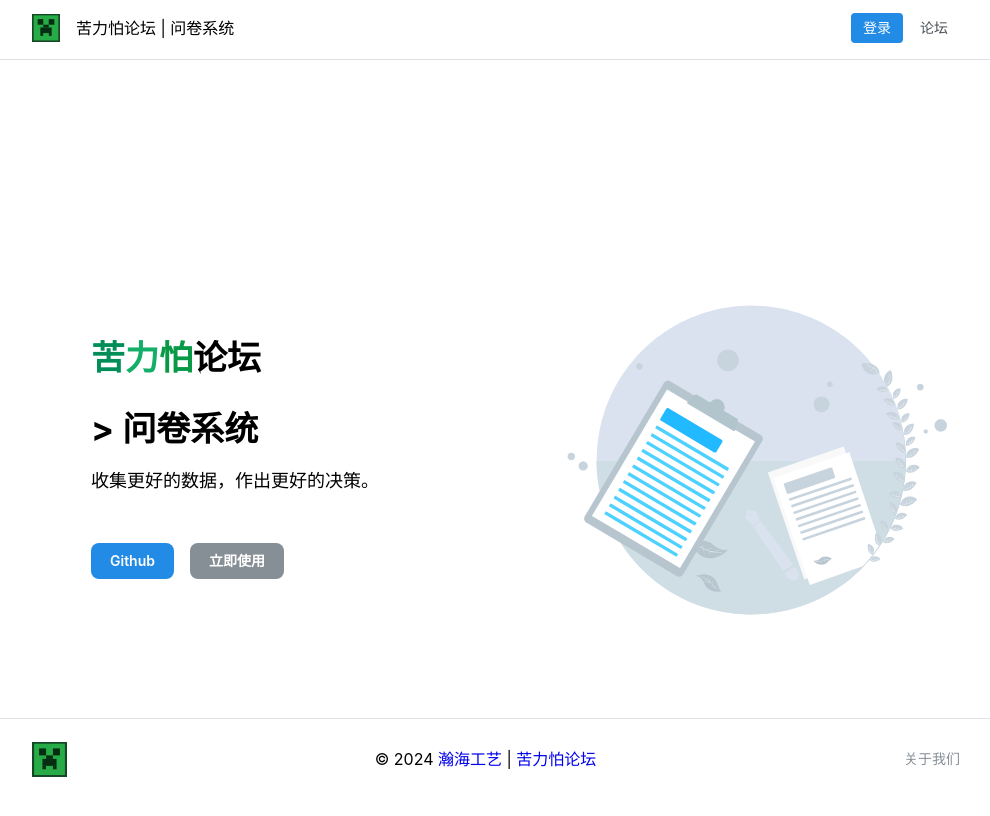
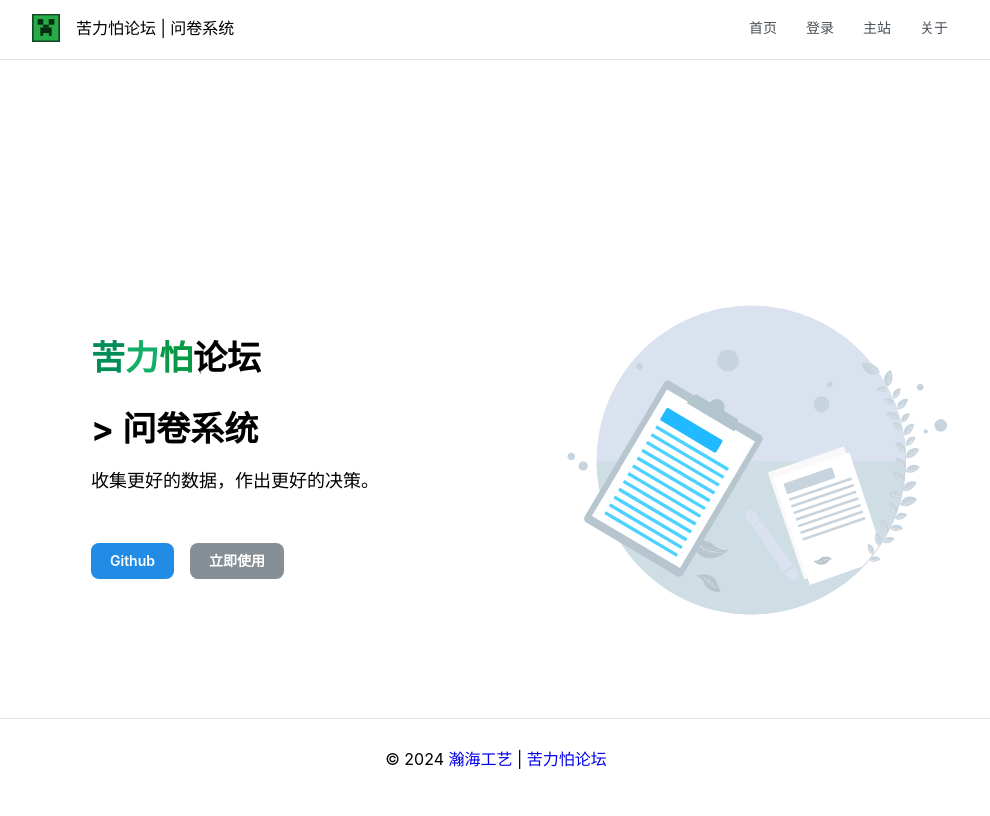
Before and after one commit to TeamVastsea/klpbbs_survey_frontend, a Next.js app: page / in a window 1280 px wide. Shown: the top 816 px of the page, without its empty margins (144-1134 px from the left). Built offline with nearby package versions, Linux system fonts and the light colour scheme.

Commit message:
fix: header and footer styles

```diff
--- a/components/Footer.module.css
+++ b/components/Footer.module.css
@@ -1,17 +1,8 @@
 .inner {
-  display: flex;
-  justify-content: space-between;
-  align-items: center;
-  padding-top: var(--mantine-spacing-sm);
-  padding-bottom: var(--mantine-spacing-sm);
-
-  @media (max-width: $mantine-breakpoint-xs) {
+    display: flex;
+    justify-content: space-between;
+    align-items: center;
+    padding-top: var(--mantine-spacing-sm);
+    padding-bottom: var(--mantine-spacing-sm);
     flex-direction: column;
-  }
 }
-
-.links {
-  @media (max-width: $mantine-breakpoint-xs) {
-    margin-top: var(--mantine-spacing-md);
-  }
-}
--- a/components/Footer.tsx
+++ b/components/Footer.tsx
@@ -1,41 +1,32 @@
-import { Container, Group, Anchor, Image } from '@mantine/core';
+import { Container } from '@mantine/core';
 import classes from './Footer.module.css';
-import logo from '@/public/favicon.svg';
-
-const links = [
-  { link: '/about', label: '关于我们' },
-];
 
 export default function Footer() {
-  const items = links.map((link) => (
-    <Anchor<'a'>
-      c="dimmed"
-      key={link.label}
-      href={link.link}
-      onClick={(event) => event.preventDefault()}
-      size="sm"
-    >
-      {link.label}
-    </Anchor>
-  ));
-
     const year = new Date().getFullYear();
 
     return (
         <div>
             <Container className={classes.inner}>
-          <Image src={logo.src} w={35} h={35} />
                 <p>
                     &copy; {year}&nbsp;
-            <a href="https://github.com/TeamVastsea" target="_blank" rel="noreferrer" style={{ textDecoration: 'none' }}>
+                    <a
+                      href="https://github.com/TeamVastsea"
+                      target="_blank"
+                      rel="noreferrer"
+                      style={{ textDecoration: 'none' }}
+                    >
                         瀚海工艺
                     </a>
                     &nbsp;|&nbsp;
-            <a href="https://klpbbs.com" target="_blank" rel="noreferrer" style={{ textDecoration: 'none' }}>
+                    <a
+                      href="https://klpbbs.com"
+                      target="_blank"
+                      rel="noreferrer"
+                      style={{ textDecoration: 'none' }}
+                    >
                         苦力怕论坛
                     </a>
                 </p>
-          <Group className={classes.links}>{items}</Group>
             </Container>
         </div>
     );
--- a/components/Header.module.css
+++ b/components/Header.module.css
@@ -1,10 +1,10 @@
 .header {
-  height: rem(56px);
+    height: 56px;
     background-color: var(--mantine-color-body);
 }
 
 .inner {
-  height: rem(56px);
+    height: 56px;
     display: flex;
     justify-content: space-between;
     align-items: center;
@@ -13,19 +13,32 @@
 .link {
     display: block;
     line-height: 1;
-  padding: rem(8px) rem(12px);
+    padding: 8px 12px;
     border-radius: var(--mantine-radius-sm);
     text-decoration: none;
-  color: light-dark(var(--mantine-color-gray-7), var(--mantine-color-dark-0));
+    color: var(--mantine-color-gray-7);
     font-size: var(--mantine-font-size-sm);
     font-weight: 500;
 
-  @mixin hover {
-    background-color: light-dark(var(--mantine-color-gray-0), var(--mantine-color-dark-6));
+    &:hover {
+        background-color: var(--mantine-color-gray-0);
     }
 
-  [data-mantine-color-scheme] &[data-active] {
+    [data-active] {
+        background-color: var(--mantine-color-blue-filled);
+        color: var(--mantine-color-white);
+    }
+
+    [data-mantine-color-scheme="dark"] & {
+        color: var(--mantine-color-dark-0);
+
+        &:hover {
+            background-color: var(--mantine-color-dark-6);
+        }
+
+        [data-active] {
             background-color: var(--mantine-color-blue-filled);
             color: var(--mantine-color-white);
         }
     }
+}
--- a/components/Header.tsx
+++ b/components/Header.tsx
@@ -1,17 +1,30 @@
-import { useState } from 'react';
-import {Container, Group, Burger, Image, Text} from '@mantine/core';
+import { useState, MouseEvent } from 'react';
+import { Burger, Container, Group, Image, Text } from '@mantine/core';
 import { useDisclosure } from '@mantine/hooks';
 import classes from './Header.module.css';
 import logo from '@/public/favicon.svg';
 
-const links = [
+interface Link {
+    link: string;
+    label: string;
+}
+
+const links: Link[] = [
+    { link: '/', label: '首页' },
     { link: '/oauth', label: '登录' },
-  { link: 'https://klpbbs.com', label: '论坛' },
+    { link: 'https://klpbbs.com', label: '主站' },
+    { link: '/about', label: '关于' },
 ];
 
 export default function Header() {
     const [opened, { toggle }] = useDisclosure(false);
-  const [active, setActive] = useState(links[0].link);
+    const [active, setActive] = useState<string>(links[0].link);
+
+    const handleLinkClick = (event: MouseEvent<HTMLAnchorElement>, link: string) => {
+        event.preventDefault();
+        setActive(link);
+        window.open(link, '_blank', 'noopener,noreferrer');
+    };
 
     const items = links.map((link) => (
         <a
@@ -19,10 +32,7 @@ export default function Header() {
           href={link.link}
           className={classes.link}
           data-active={active === link.link || undefined}
-      onClick={(event) => {
-        event.preventDefault();
-        setActive(link.link);
-      }}
+          onClick={(event) => handleLinkClick(event, link.link)}
         >
             {link.label}
         </a>
@@ -46,7 +56,6 @@ export default function Header() {
                 <Group gap={5} visibleFrom="xs">
                     {items}
                 </Group>
-
                 <Burger opened={opened} onClick={toggle} hiddenFrom="xs" size="sm" />
             </Container>
         </header>
```
Lines whose indentation alone changed are shown as unchanged.
